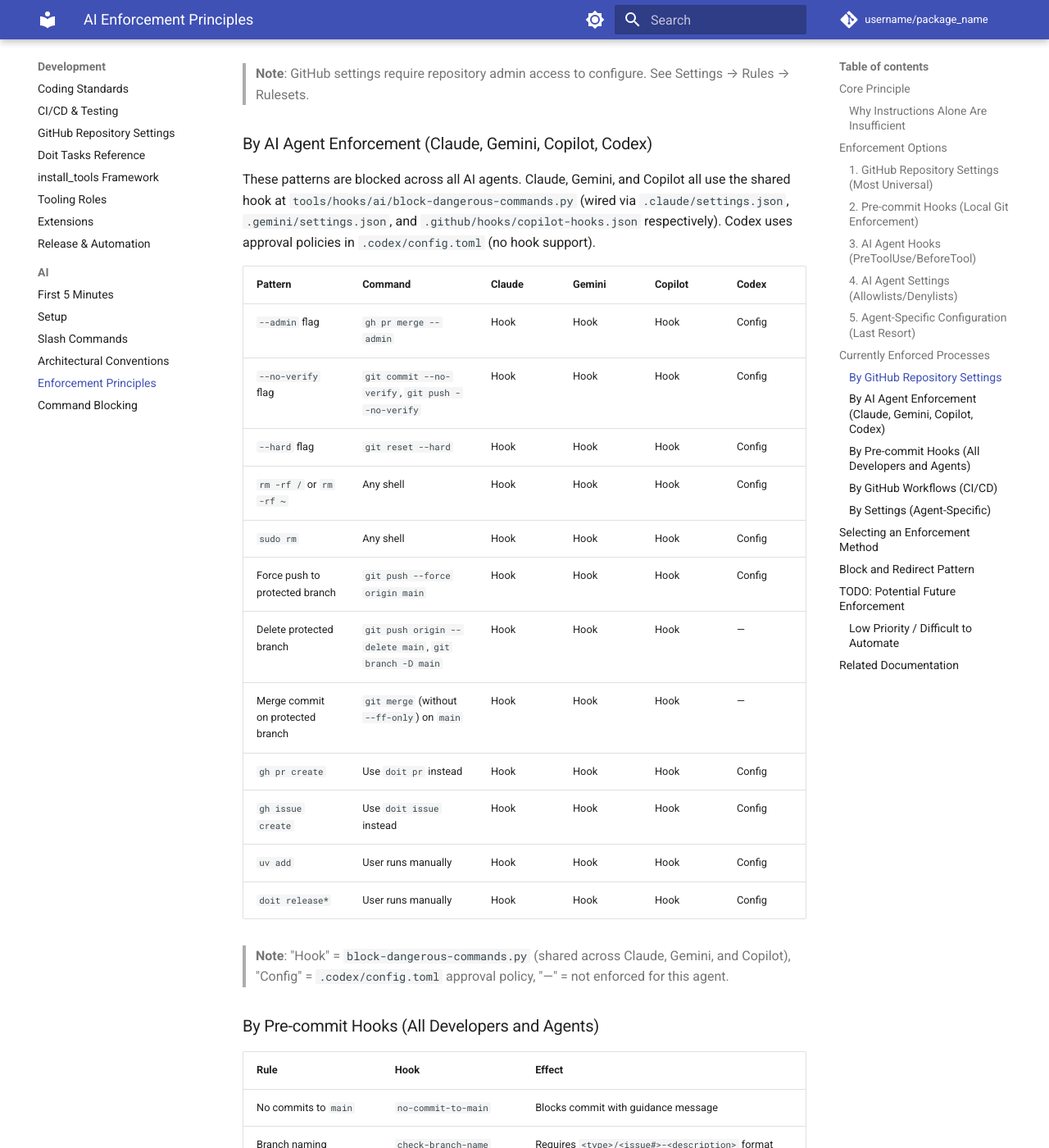
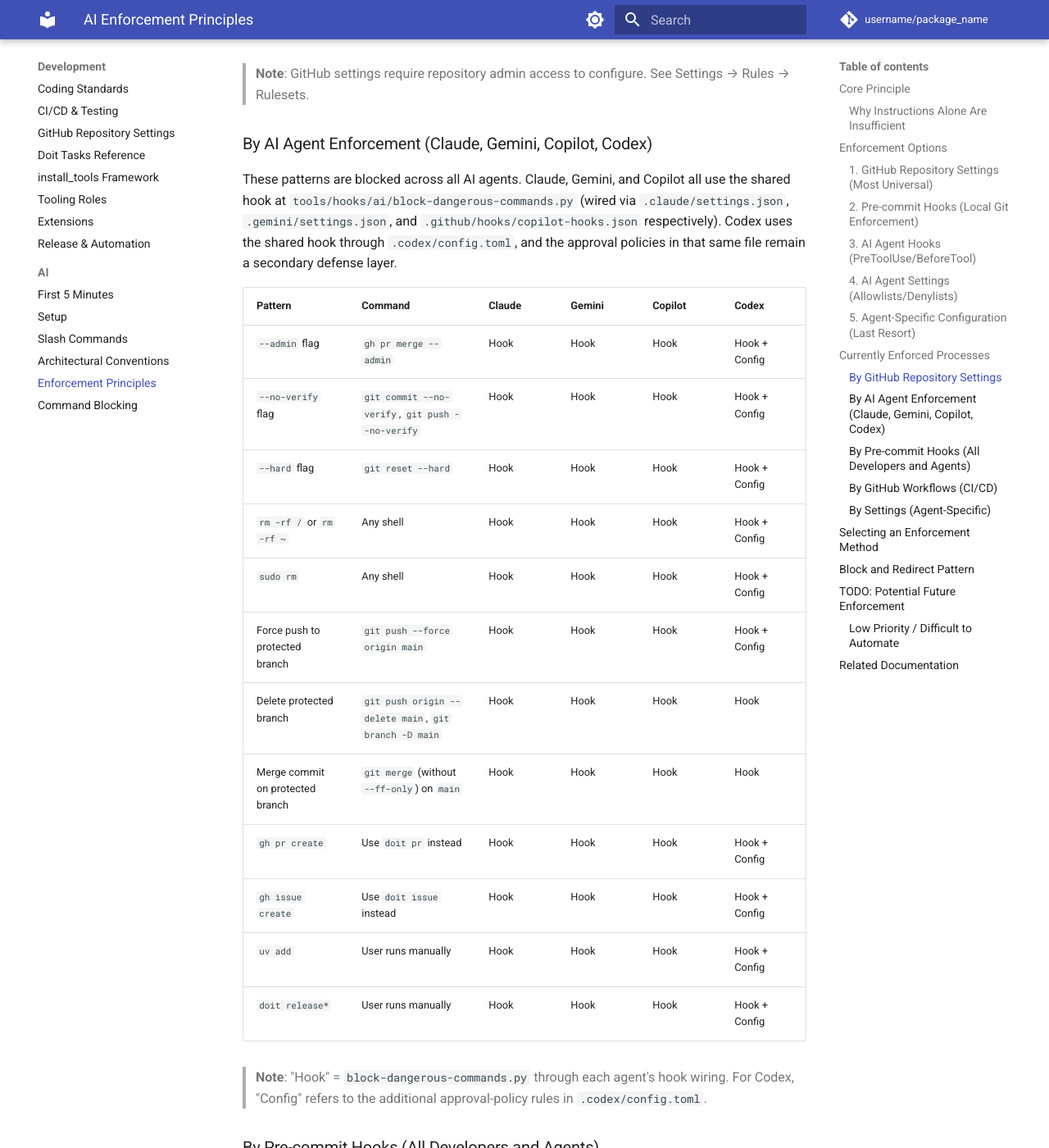
Before and after one commit to endavis/pyproject-template, an MkDocs documentation site: the page built from docs/development/ai/enforcement-principles.md, in a window 1280 px wide and 1400 px high, scrolled down 3378 px. Shown: the whole window at 82% size. Built offline with MkDocs 1.6.1 and Material for MkDocs 9.7.7, drawn with Linux system fonts in a browser that asks for light colours; comment, search, counter and statistics services are not loaded.

```diff
--- a/docs/development/ai/enforcement-principles.md
+++ b/docs/development/ai/enforcement-principles.md
@@ -166,24 +166,24 @@
 
 ### By AI Agent Enforcement (Claude, Gemini, Copilot, Codex)
 
-These patterns are blocked across all AI agents. Claude, Gemini, and Copilot all use the shared hook at `tools/hooks/ai/block-dangerous-commands.py` (wired via `.claude/settings.json`, `.gemini/settings.json`, and `.github/hooks/copilot-hooks.json` respectively). Codex uses approval policies in `.codex/config.toml` (no hook support).
+These patterns are blocked across all AI agents. Claude, Gemini, and Copilot all use the shared hook at `tools/hooks/ai/block-dangerous-commands.py` (wired via `.claude/settings.json`, `.gemini/settings.json`, and `.github/hooks/copilot-hooks.json` respectively). Codex uses the shared hook through `.codex/config.toml`, and the approval policies in that same file remain a secondary defense layer.
 
 | Pattern | Command | Claude | Gemini | Copilot | Codex |
 |---------|---------|--------|--------|---------|-------|
-| `--admin` flag | `gh pr merge --admin` | Hook | Hook | Hook | Config |
-| `--no-verify` flag | `git commit --no-verify`, `git push --no-verify` | Hook | Hook | Hook | Config |
-| `--hard` flag | `git reset --hard` | Hook | Hook | Hook | Config |
-| `rm -rf /` or `rm -rf ~` | Any shell | Hook | Hook | Hook | Config |
-| `sudo rm` | Any shell | Hook | Hook | Hook | Config |
-| Force push to protected branch | `git push --force origin main` | Hook | Hook | Hook | Config |
-| Delete protected branch | `git push origin --delete main`, `git branch -D main` | Hook | Hook | Hook | — |
-| Merge commit on protected branch | `git merge` (without `--ff-only`) on `main` | Hook | Hook | Hook | — |
-| `gh pr create` | Use `doit pr` instead | Hook | Hook | Hook | Config |
-| `gh issue create` | Use `doit issue` instead | Hook | Hook | Hook | Config |
-| `uv add` | User runs manually | Hook | Hook | Hook | Config |
-| `doit release*` | User runs manually | Hook | Hook | Hook | Config |
+| `--admin` flag | `gh pr merge --admin` | Hook | Hook | Hook | Hook + Config |
+| `--no-verify` flag | `git commit --no-verify`, `git push --no-verify` | Hook | Hook | Hook | Hook + Config |
+| `--hard` flag | `git reset --hard` | Hook | Hook | Hook | Hook + Config |
+| `rm -rf /` or `rm -rf ~` | Any shell | Hook | Hook | Hook | Hook + Config |
+| `sudo rm` | Any shell | Hook | Hook | Hook | Hook + Config |
+| Force push to protected branch | `git push --force origin main` | Hook | Hook | Hook | Hook + Config |
+| Delete protected branch | `git push origin --delete main`, `git branch -D main` | Hook | Hook | Hook | Hook |
+| Merge commit on protected branch | `git merge` (without `--ff-only`) on `main` | Hook | Hook | Hook | Hook |
+| `gh pr create` | Use `doit pr` instead | Hook | Hook | Hook | Hook + Config |
+| `gh issue create` | Use `doit issue` instead | Hook | Hook | Hook | Hook + Config |
+| `uv add` | User runs manually | Hook | Hook | Hook | Hook + Config |
+| `doit release*` | User runs manually | Hook | Hook | Hook | Hook + Config |
 
-> **Note**: "Hook" = `block-dangerous-commands.py` (shared across Claude, Gemini, and Copilot), "Config" = `.codex/config.toml` approval policy, "—" = not enforced for this agent.
+> **Note**: "Hook" = `block-dangerous-commands.py` through each agent's hook wiring. For Codex, "Config" refers to the additional approval-policy rules in `.codex/config.toml`.
 
 ### By Pre-commit Hooks (All Developers and Agents)
 
```
Also changed, not shown: .agents/skills/finalize/SKILL.md (added, +71 -0 lines), .agents/skills/implement/SKILL.md (added, +83 -0 lines), .agents/skills/plan-issue/SKILL.md (added, +84 -0 lines), AGENTS.md (+3 -1 lines), docs/development/AI_SETUP.md (+18 -6 lines), docs/development/ai/command-blocking.md (+14 -3 lines), docs/development/ai/slash-commands.md (+11 -1 lines), 2 other files.
